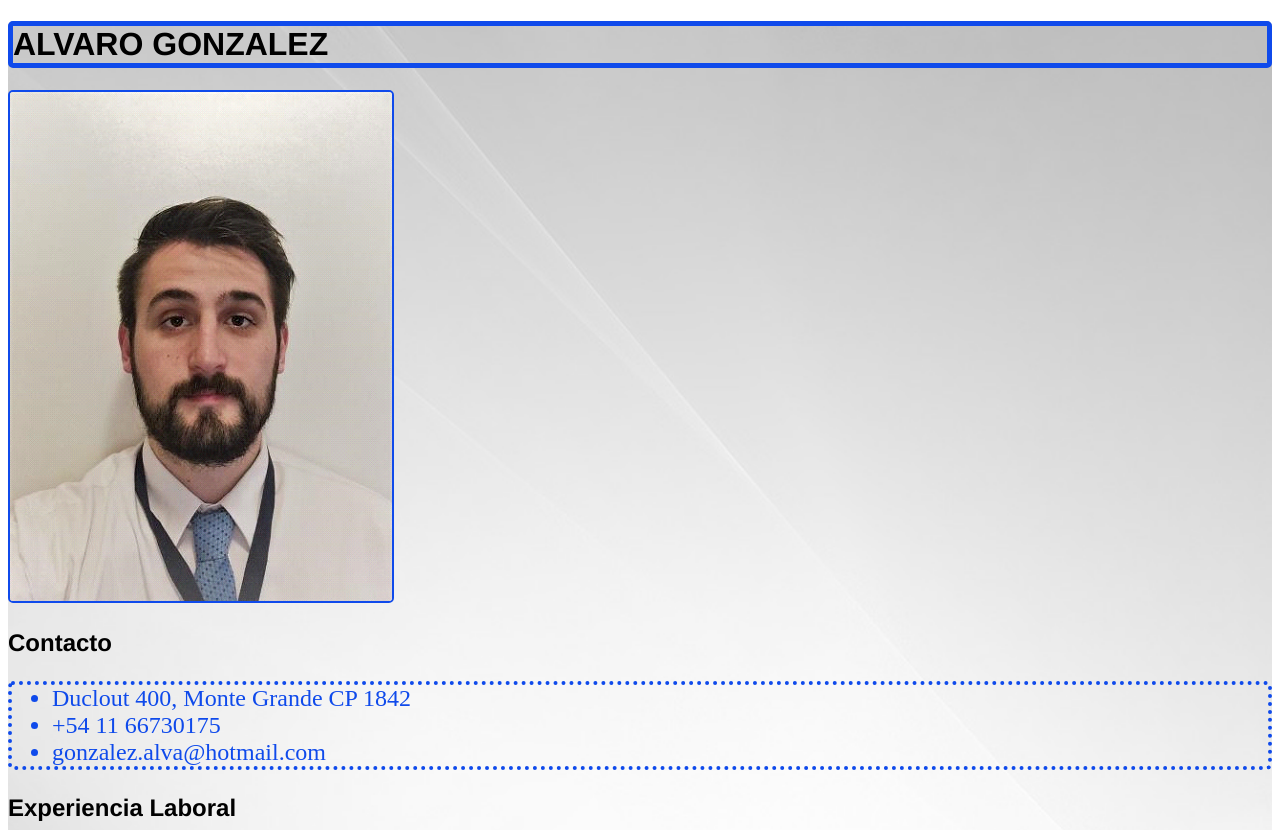
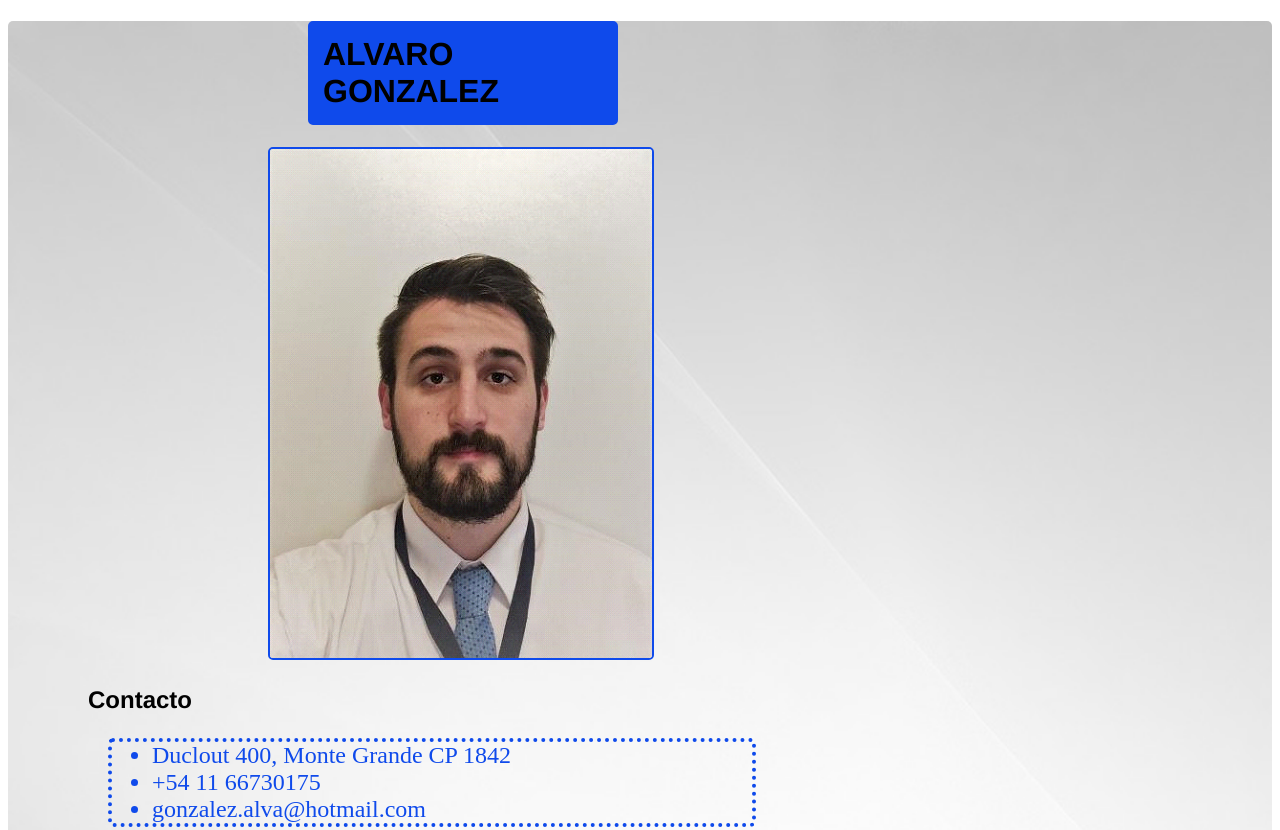
Before and after one commit to gonzalezalva/CursoUTN, a plain HTML site: page HTML/CV/index.html in a window 1280 px wide. Shown: the top 830 px of the page. Drawn offline with Linux system fonts and the light colour scheme.

Commit message:
centralizado

```diff
--- a/HTML/CV/style.css
+++ b/HTML/CV/style.css
@@ -8,6 +8,7 @@
 div h2, div h3, div h4 {
     color: black;
     font-family: 'Franklin Gothic Medium', 'Arial Narrow', Arial, sans-serif;
+    margin-left: 80px;
 }
 *{font-size: 24px;
     color: rgb(15, 74, 235);}
@@ -16,12 +17,18 @@ div h2, div h3, div h4 {
     border: 5px rgb(15, 74, 235) solid;
     border-radius: 5px;
     border-width: 5px;
+    background-color: rgb(15, 74, 235);
+    width: 280px;
+    padding: 10px;
+    margin-left: 300px;
  }
 ul  {
     border-style: dotted;
     border-color: rgb(15, 74, 235);
     border-radius: 5px;
     border-width: 4px;
+    width: 600px;
+    margin-left: 100px;
 
  }
 #formulario {
@@ -47,4 +54,5 @@ div {
     border: 5px rgb(15, 74, 235) solid;
     border-radius: 5px;
     border-width: 2px;
+    margin-left: 260px;
  }
```
